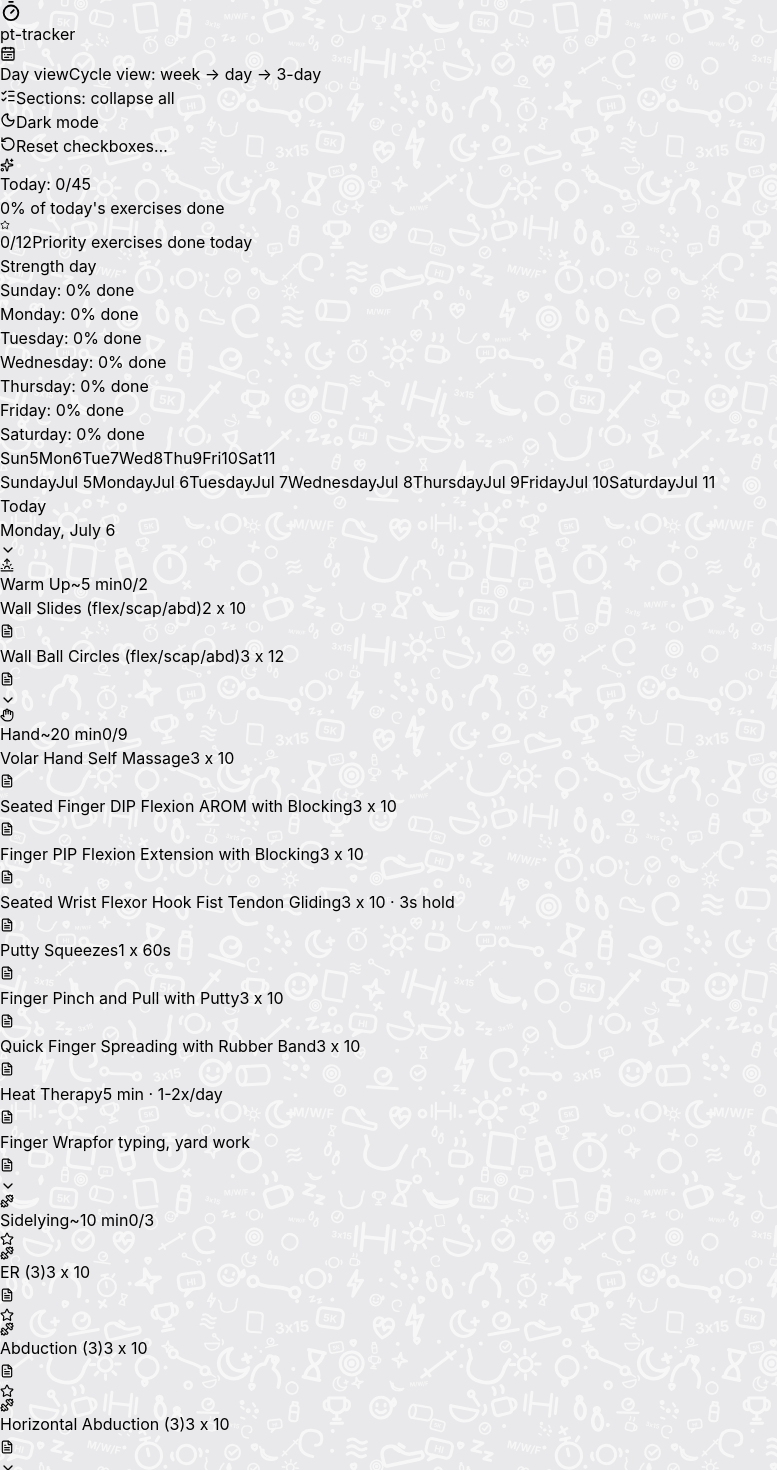
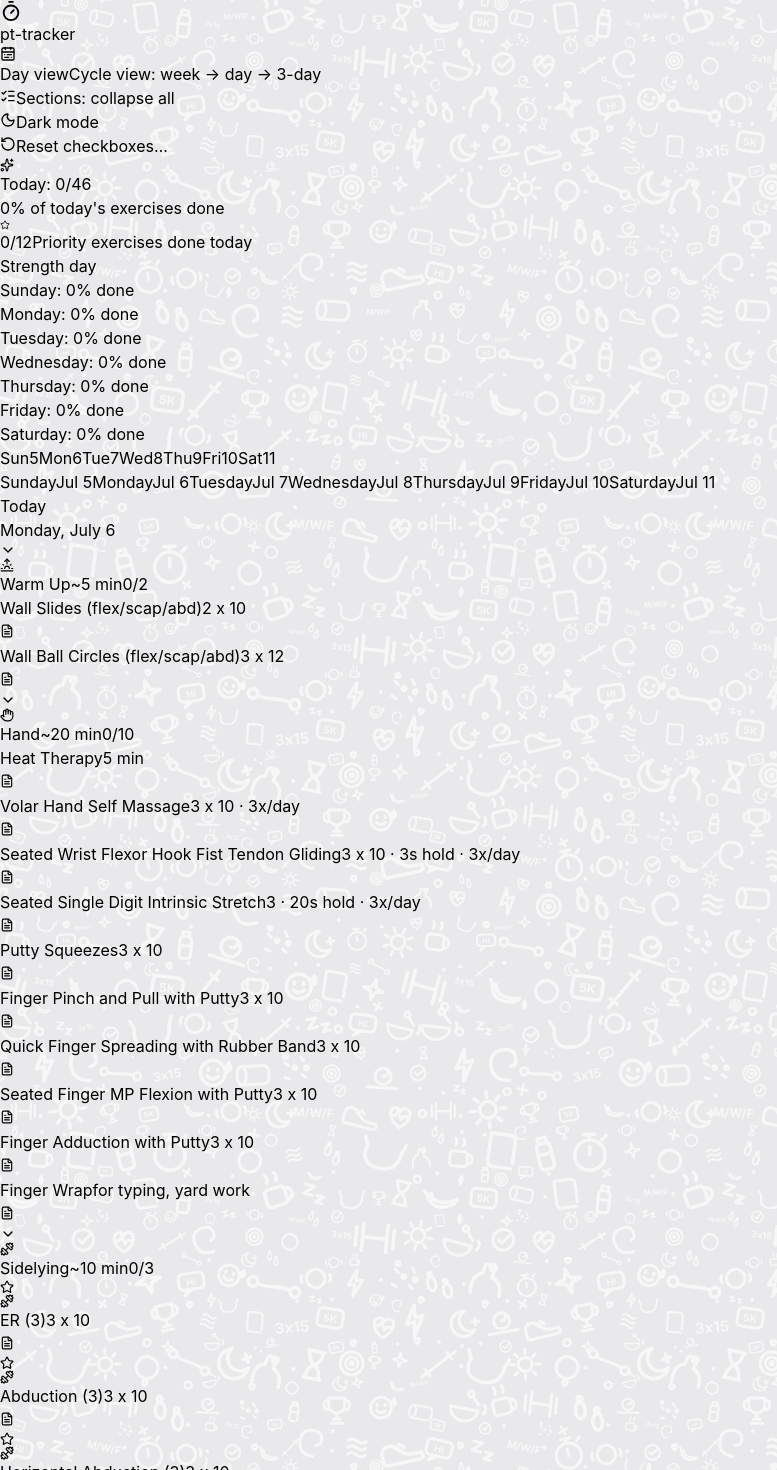
Before and after one commit to ungoldman/pt-tracker, a React (Vite) app: page / in a window 1280 px wide. Shown: the top 1470 px of the page, without its empty margins (0-777 px from the left). Built offline with nearby package versions, Linux system fonts and the light colour scheme.

Commit message:
feat: update hand block to 09-30 program

```diff
--- a/src/components/ExerciseRow.jsx
+++ b/src/components/ExerciseRow.jsx
@@ -60,6 +60,7 @@ export default memo(function ExerciseRow({
       {ex.reps}
       {ex.reps && ex.hold ? ` · ${ex.hold} hold` : ex.hold}
       {ex.target}
+      {ex.perDay ? ` · ${ex.perDay}x/day` : ''}
     </>
   )
   const nameColor = completed
--- a/src/data.js
+++ b/src/data.js
@@ -28,16 +28,25 @@ export const exercises = {
     lane: 0,
     accent: 'indigo',
     icon: Hand,
-    // Home program from the hand PT intake, all once a day.
+    // Hand PT home program as revised 09-30. `perDay` is displayed but tracked
+    // as one check. The putty and band work is prescribed 3-7x a week and kept
+    // daily here.
     exercises: [
-      { name: 'Volar Hand Self Massage', sets: 3, reps: 10 },
-      { name: 'Seated Finger DIP Flexion AROM with Blocking', sets: 3, reps: 10 },
-      { name: 'Finger PIP Flexion Extension with Blocking', sets: 3, reps: 10 },
-      { name: 'Seated Wrist Flexor Hook Fist Tendon Gliding', sets: 3, reps: 10, hold: '3s' },
-      { name: 'Putty Squeezes', sets: 1, hold: '60s' },
+      { name: 'Heat Therapy', target: '5 min' },
+      { name: 'Volar Hand Self Massage', sets: 3, reps: 10, perDay: 3 },
+      {
+        name: 'Seated Wrist Flexor Hook Fist Tendon Gliding',
+        sets: 3,
+        reps: 10,
+        hold: '3s',
+        perDay: 3
+      },
+      { name: 'Seated Single Digit Intrinsic Stretch', reps: 3, hold: '20s', perDay: 3 },
+      { name: 'Putty Squeezes', sets: 3, reps: 10 },
       { name: 'Finger Pinch and Pull with Putty', sets: 3, reps: 10 },
       { name: 'Quick Finger Spreading with Rubber Band', sets: 3, reps: 10 },
-      { name: 'Heat Therapy', target: '5 min · 1-2x/day' },
+      { name: 'Seated Finger MP Flexion with Putty', sets: 3, reps: 10 },
+      { name: 'Finger Adduction with Putty', sets: 3, reps: 10 },
       { name: 'Finger Wrap', target: 'for typing, yard work' }
     ]
   },
```
Also changed, not shown: 1 other file (tests, documents, lock files or other folders).
